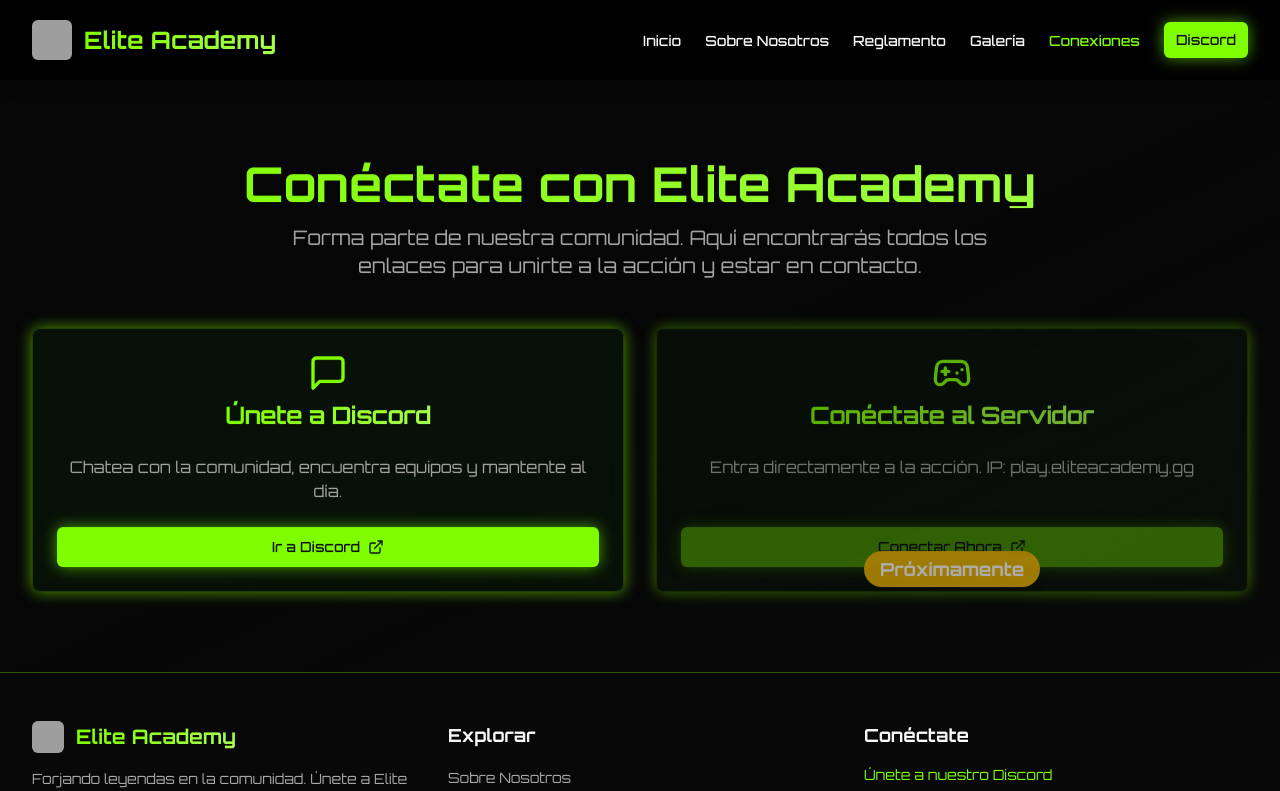
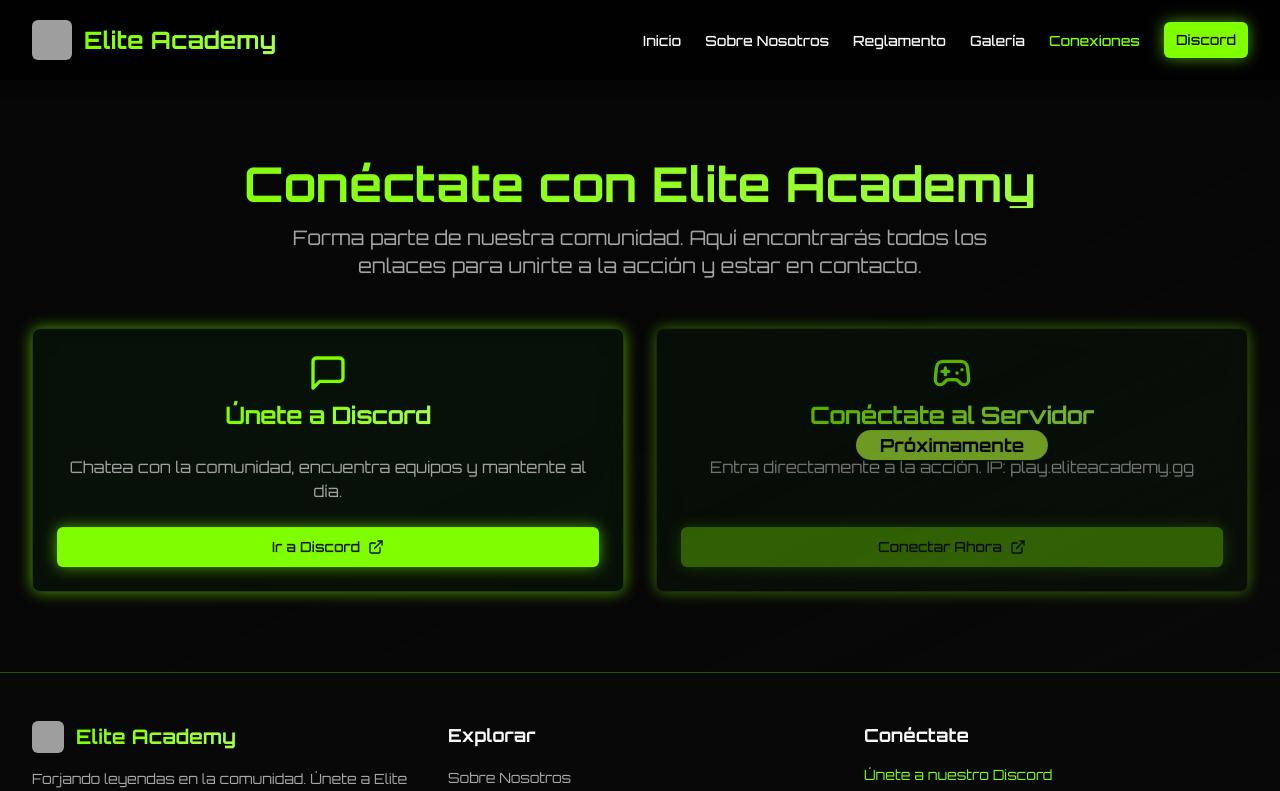
Before and after one commit to er-guindi17/ktktktmhbnyjhty, a React (Vite) app: page /join in a window 1280 px wide. Shown: the top 791 px of the page. Built offline with nearby package versions, Linux system fonts and the light colour scheme; grey boxes are pictures that could not be loaded.

Commit message:
Update JoinPage.jsx

```diff
--- a/src/pages/JoinPage.jsx
+++ b/src/pages/JoinPage.jsx
@@ -61,10 +61,10 @@ const JoinPage = () => {
                   <CardContent className="flex-grow flex flex-col text-center relative">
                     <p className="text-muted-foreground mb-6 flex-grow">{link.description}</p>
 
-                    {/* Overlay de "Próximamente" */}
+                    {/* Overlay de "Próximamente" en verde fosforescente */}
                     {isDisabled && (
-                      <div className="absolute inset-x-0 bottom-0 mb-1 z-10 flex justify-center">
-                        <span className="bg-yellow-500 text-white text-lg font-bold px-4 py-1 rounded-full shadow-lg animate-pulse">
+                      <div className="absolute -top-6 left-1/2 transform -translate-x-1/2 z-10">
+                        <span className="bg-lime-400 text-black text-lg font-bold px-6 py-1 rounded-full shadow-md animate-pulse">
                           Próximamente
                         </span>
                       </div>
```
